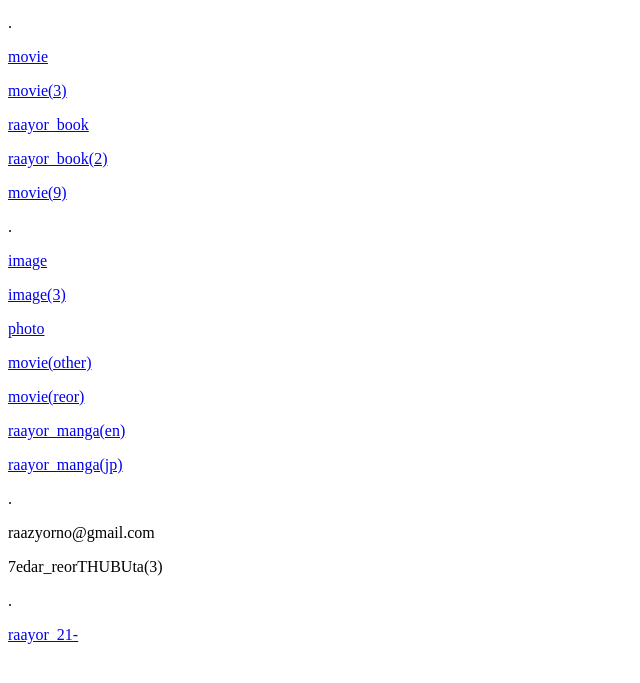
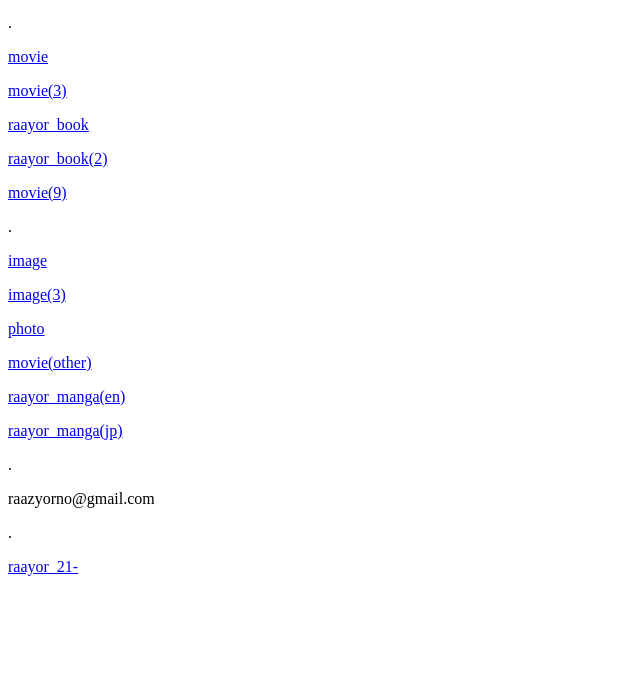
Before and after one commit to raazyorno/raazyorno, a plain HTML site: page index.html in a window 1280 px wide. Shown: the part 109-792 px from the top of the page, without its empty margins (0-640 px from the left). Drawn offline with Linux system fonts and the light colour scheme.

Commit message:
Add files via upload

```diff
--- a/index.html
+++ b/index.html
@@ -73,12 +73,6 @@ movie(other)
 </p>
 
 <p>
-<a href="https://www.youtube.com/channel/UCLVoHtIx45qJ9Dx_ydahjYQ" target="_blank">
-movie(reor)
-</a>
-</p>
-
-<p>
 <a href="https://x.com/raaZyorNQ" target="_blank">
 raayor_manga(en)
 </a>
@@ -96,9 +90,6 @@ raayor_manga(jp)
 <h0>raazyorno@gmail.com</h0>
 <p></p>
 
-<h0>7edar_reorTHUBUta(3)</h0>
-<p></p>
-
 <h0>.</h0>
 
 <p>
```
